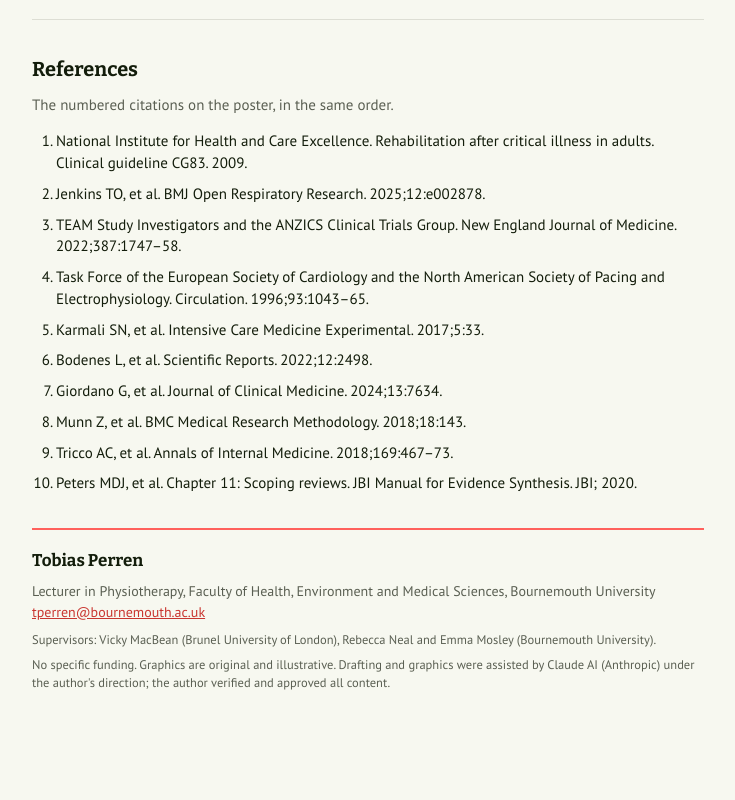
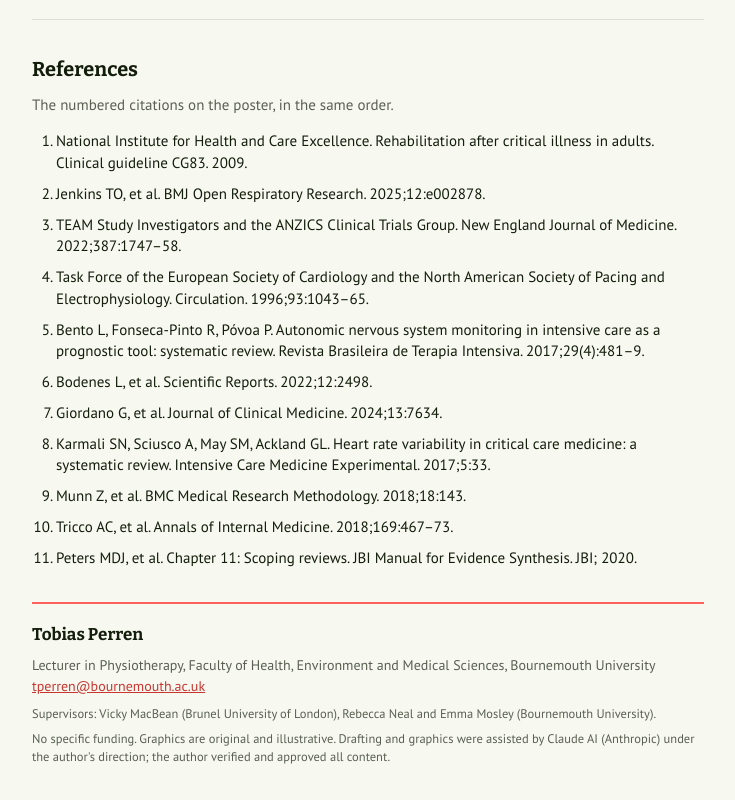
Before and after one commit to t-perren/hrv-icu, a plain HTML site: page index.html in a window 1280 px wide. Shown: the part 1855-2655 px from the top of the page, without its empty margins (272-1007 px from the left). Before the commit the page ends 2617 px from the top, so only its background shows below. Drawn offline with nearby package versions, Linux system fonts and the light colour scheme.

Commit message:
Add files via upload

```diff
--- a/index.html
+++ b/index.html
@@ -184,9 +184,10 @@
     <li>Jenkins TO, et al. BMJ Open Respiratory Research. 2025;12:e002878.</li>
     <li>TEAM Study Investigators and the ANZICS Clinical Trials Group. New England Journal of Medicine. 2022;387:1747&ndash;58.</li>
     <li>Task Force of the European Society of Cardiology and the North American Society of Pacing and Electrophysiology. Circulation. 1996;93:1043&ndash;65.</li>
-    <li>Karmali SN, et al. Intensive Care Medicine Experimental. 2017;5:33.</li>
+    <li>Bento L, Fonseca-Pinto R, P&oacute;voa P. Autonomic nervous system monitoring in intensive care as a prognostic tool: systematic review. Revista Brasileira de Terapia Intensiva. 2017;29(4):481&ndash;9.</li>
     <li>Bodenes L, et al. Scientific Reports. 2022;12:2498.</li>
     <li>Giordano G, et al. Journal of Clinical Medicine. 2024;13:7634.</li>
+    <li>Karmali SN, Sciusco A, May SM, Ackland GL. Heart rate variability in critical care medicine: a systematic review. Intensive Care Medicine Experimental. 2017;5:33.</li>
     <li>Munn Z, et al. BMC Medical Research Methodology. 2018;18:143.</li>
     <li>Tricco AC, et al. Annals of Internal Medicine. 2018;169:467&ndash;73.</li>
     <li>Peters MDJ, et al. Chapter 11: Scoping reviews. JBI Manual for Evidence Synthesis. JBI; 2020.</li>
```
